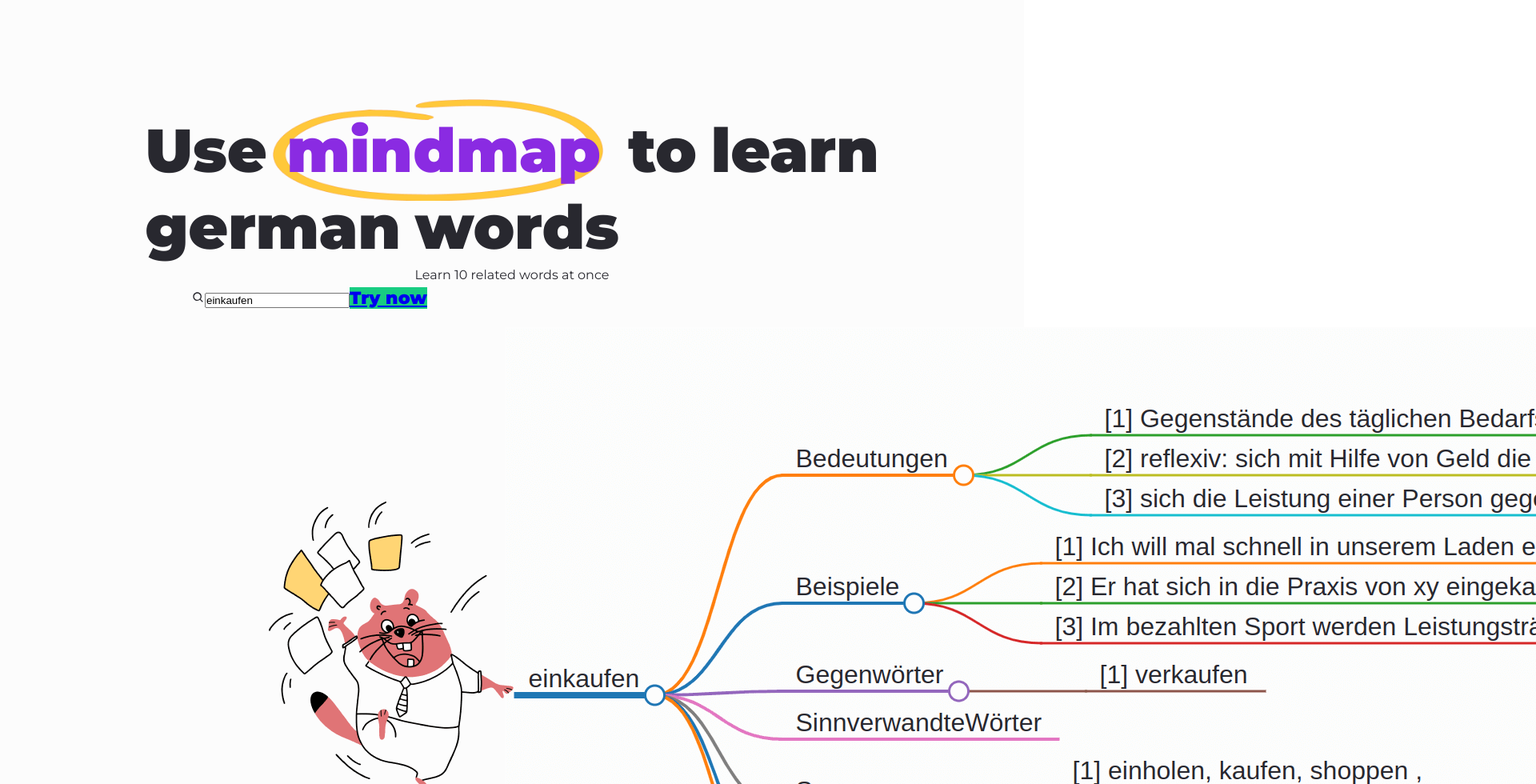
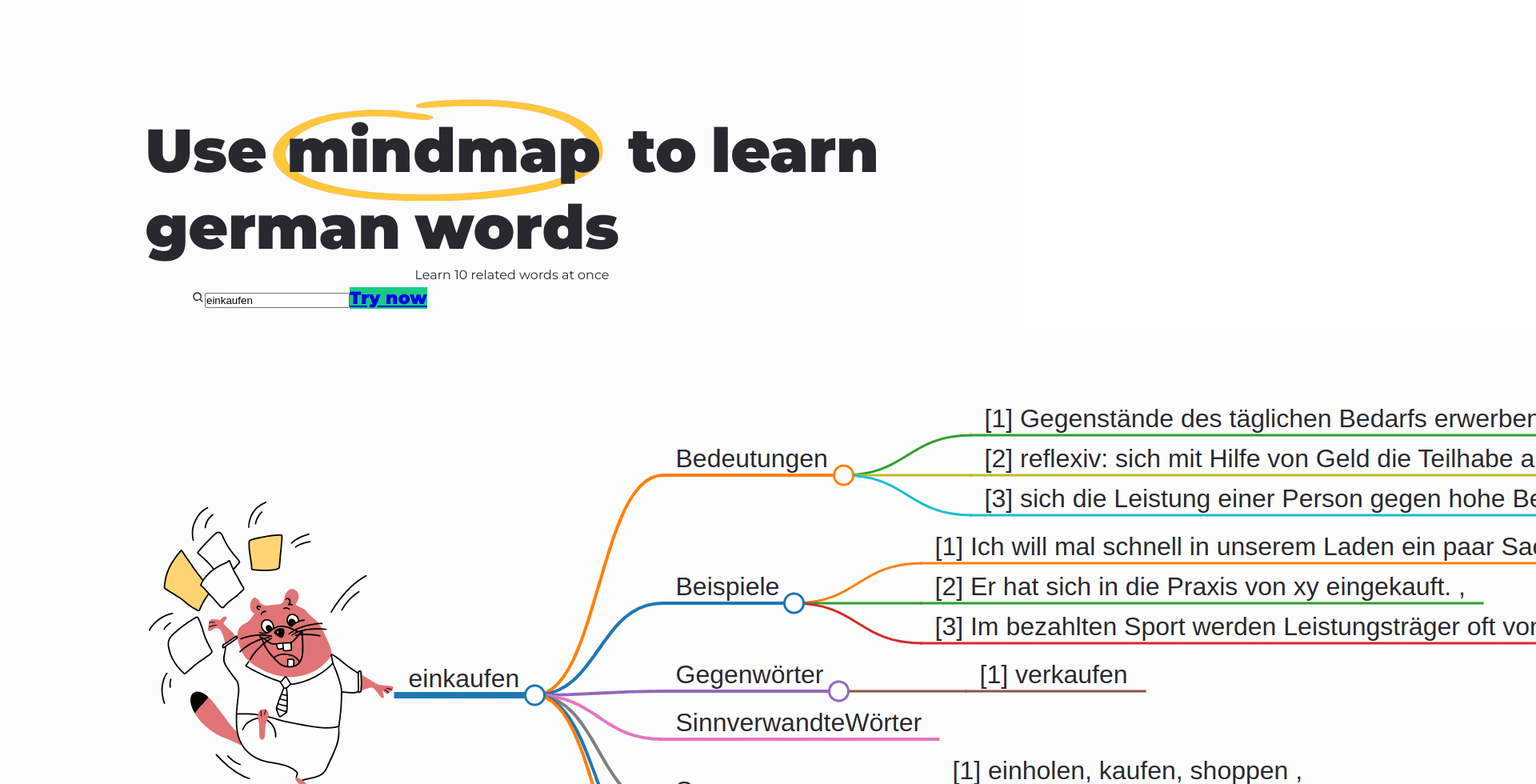
Before and after one commit to susizhang/German_Mindmap_Dictionary_frontend, a React (Create React App) app: page / in a window 1280 px wide. Shown: the top 980 px of the page at 80% size, 1920 px wide, since content can reach past the window. Built offline with nearby package versions, Linux system fonts and the light colour scheme; no server answers; what markmap-view would draw is missing.

Commit message:
modifying styles in intro page

```diff
--- a/src/components/introduction/introduction.css
+++ b/src/components/introduction/introduction.css
@@ -89,7 +89,7 @@
     font-weight: bold;
   }
 }
-@media (min-width: 1100px) {
+@media (min-width: 980px) {
   .intro-container h1 {
     font-size: 76px;
     font-weight: 900;
@@ -99,6 +99,7 @@
   .intro-mindmap {
     margin-left: -10px;
     padding: 17px;
+    color: var(--clr-fg);
     background-image: url("../../assets/Loop.png");
     background-position: 0 0;
     background-size: auto 128px;
@@ -112,6 +113,11 @@
     background-color: #18cd82;
     font-size: 22px;
     font-weight: bold;
+  }
+  .intro-img {
+    width: 1000px;
+    margin: 0 auto;
+    padding-bottom: 100px;
   }
 }
 
@@ -139,4 +145,9 @@
     font-size: 22px;
     font-weight: bold;
   }
+  .intro-img {
+    width: 1300px;
+    margin: 0 auto;
+    padding-bottom: 100px;
+  }
 }
```
